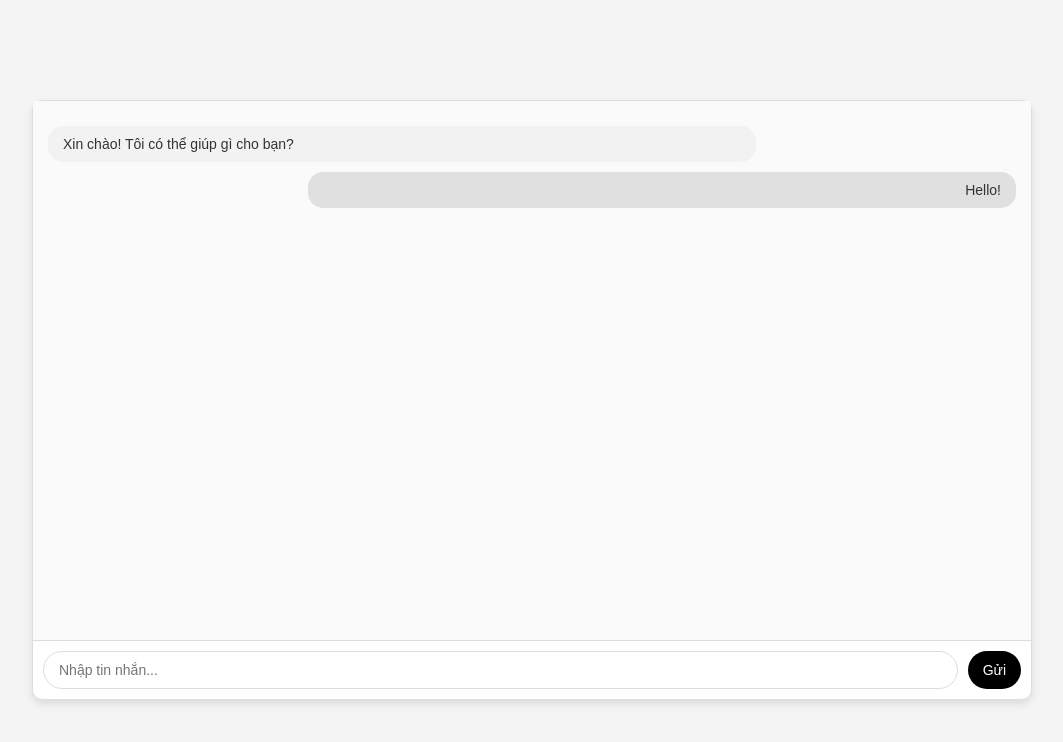
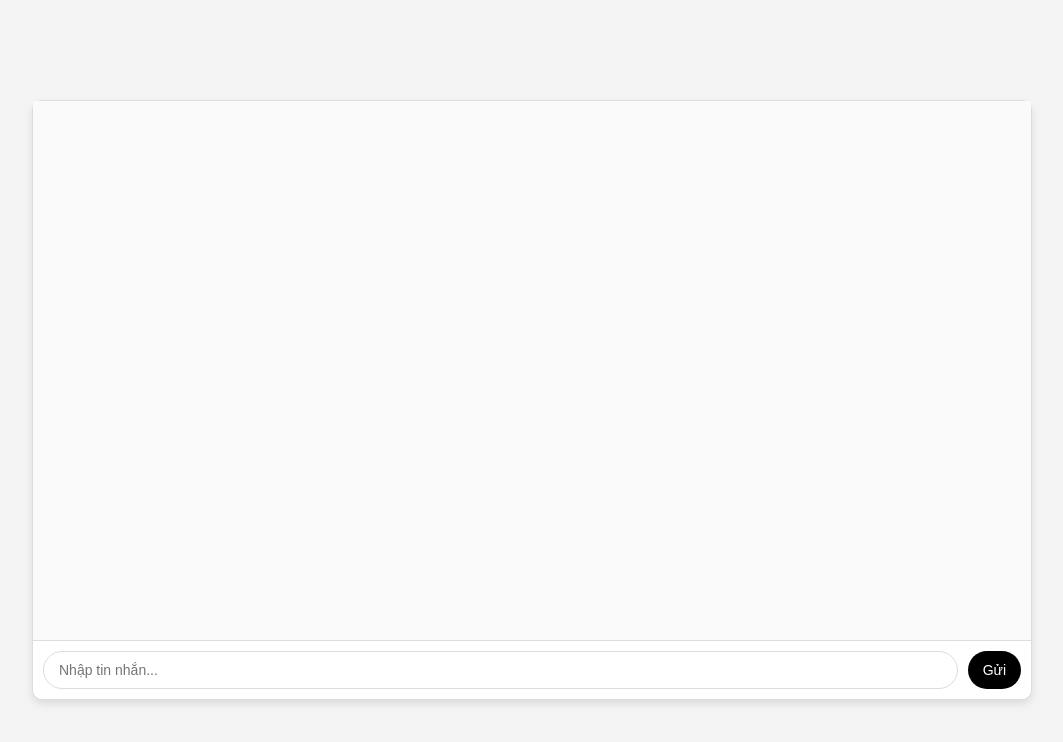
Before and after one commit to CBD-NCKH/Chat-CBD---5, a plain HTML site: page frontend/index.html in a window 1280 px wide. Shown: the whole page, without its empty margins (108-1171 px from the left). Drawn offline with Linux system fonts and the light colour scheme.

Commit message:
Update index.html

```diff
--- a/frontend/index.html
+++ b/frontend/index.html
@@ -9,13 +9,12 @@
 <body>
     <!-- Khung Chat Chính -->
     <div class="chat-container">
-        <!-- Logo hoặc tiêu đề khung chat -->
+        <!-- Logo làm mờ trong nền -->
         <div class="chat-logo">ChatCBD</div>
 
         <!-- Khu vực tin nhắn -->
-        <div class="messages">
-            <div class="message bot">Xin chào! Tôi có thể giúp gì cho bạn?</div>
-            <div class="message user">Hello!</div>
+        <div class="messages" id="messages">
+            <!-- Tin nhắn sẽ hiển thị ở đây -->
         </div>
 
         <!-- Khu vực nhập tin nhắn -->
@@ -24,5 +23,8 @@
             <button id="send-button">Gửi</button>
         </div>
     </div>
+
+    <!-- Kết nối JavaScript -->
+    <script src="script.js"></script>
 </body>
 </html>
```
